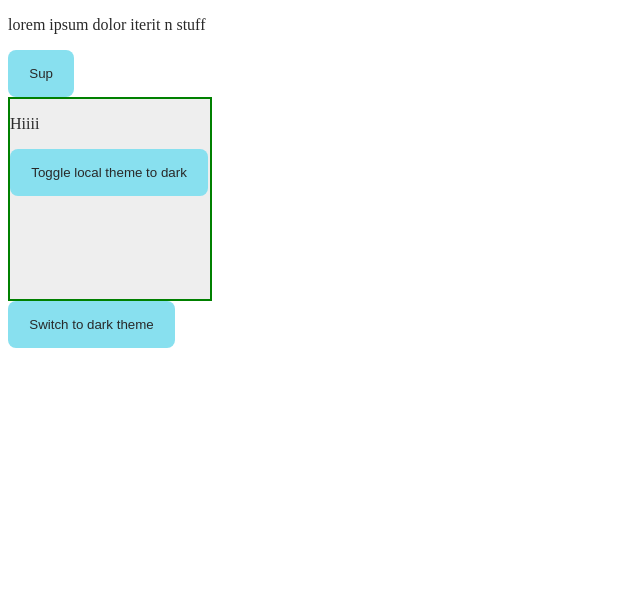
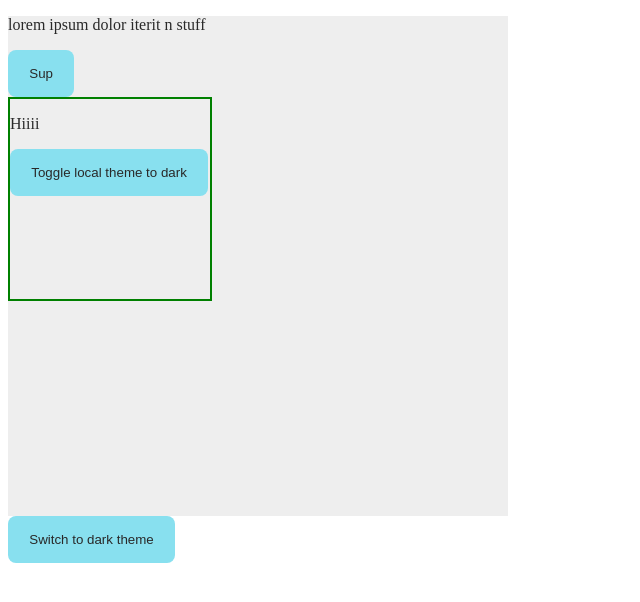
Before and after one commit to Paila20/Context-Theme-Toggler---React-Mini-Project-1-Add-more-Functionalities-Class-ba---p14qt3g0ev2d, a React app: page / in a window 1280 px wide. Shown: the top 602 px of the page, without its empty margins (0-640 px from the left). Built offline with nearby package versions, Linux system fonts and the light colour scheme.

Commit message:
Update Page.js

```diff
--- a/src/components/Page.js
+++ b/src/components/Page.js
@@ -1,15 +1,13 @@
-import React from 'react';
-import { LocalThemedBox } from './LocalThemedBox';
-import { ThemeContext } from './ThemeProvider';
+import React, { useContext } from "react";
+import { LocalThemedBox } from "./LocalThemedBox";
+import { ThemeContext } from "./ThemeProvider";
 
 const Page = () => {
-  const { theme } = React.useContext(ThemeContext)
-  const txtcolor=`txt-${theme}`
-
+  const { theme } = useContext(ThemeContext);
 
   return (
-    <div className={"container"+`bg-${theme}`} id="themed-page">
-      <p id="themed-text-container" className={txtcolor}>
+    <div className={`container bg-${theme}`} id="themed-page">
+      <p id="themed-text-container" className={`txt-${theme}`}>
         lorem ipsum dolor iterit n stuff
       </p>
       <button className={`btn btn-${theme} txt-${theme}`} id="themed-button">
@@ -20,4 +18,6 @@ const Page = () => {
   )
 }
 
+
+
 export { Page }
```
